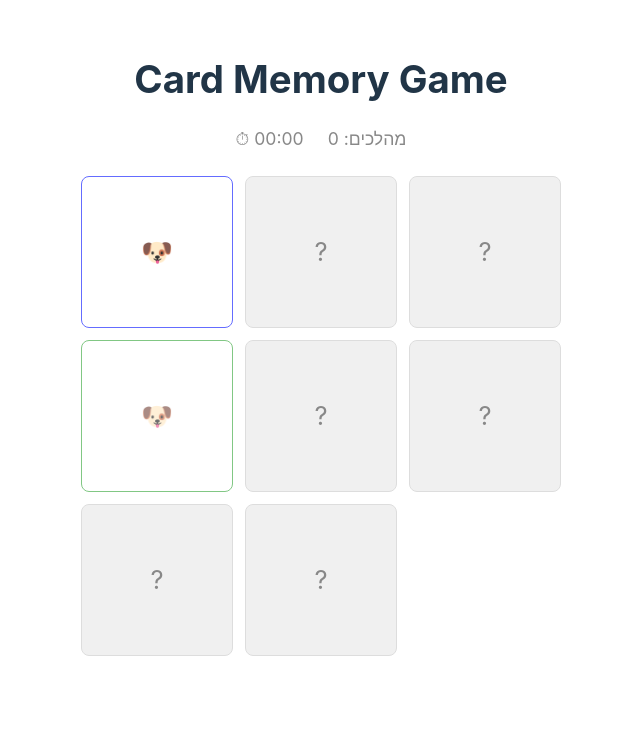
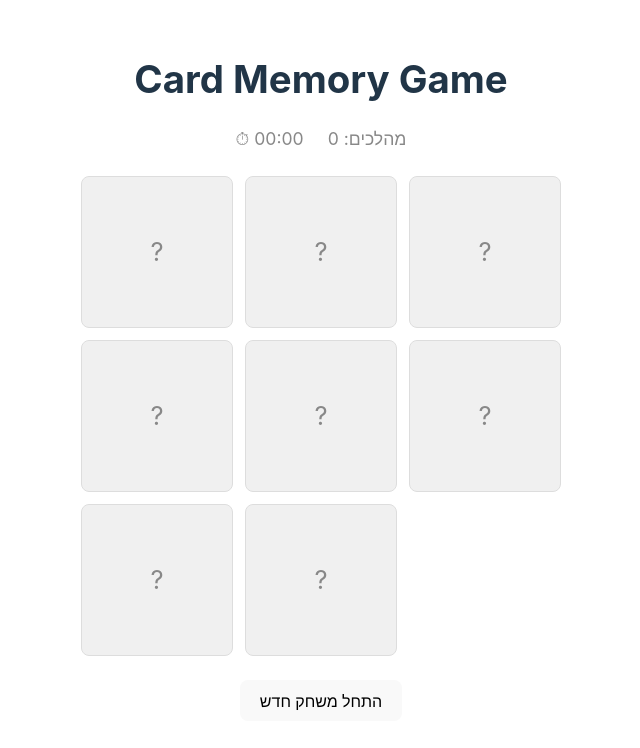
Before and after one commit to RonAsh12/memory_game, a React (Vite) app: page / in a window 1280 px wide. Shown: the top 748 px of the page, without its empty margins (319-959 px from the left). Built offline with nearby package versions, Linux system fonts and the light colour scheme.

Commit message:
add card shuffling, win condition detection, and reset functionality

```diff
--- a/src/App.css
+++ b/src/App.css
@@ -4,3 +4,13 @@
   padding: 2rem;
   text-align: center;
 }
+
+.win-message {
+  font-size: 1.2rem;
+  color: #4caf50;
+  margin-bottom: 1rem;
+}
+
+.new-game-button {
+  margin-top: 1.5rem;
+}
--- a/src/App.jsx
+++ b/src/App.jsx
@@ -1,23 +1,73 @@
+import { useState } from 'react'
 import GameInfo from './components/GameInfo'
 import Board from './components/Board'
+import { createCards } from './utils/cards'
 import './App.css'
 
-const sampleCards = [
-  { id: 1, value: '🐶', isFlipped: true, isMatched: false },
-  { id: 2, value: '🐱', isFlipped: false, isMatched: false },
-  { id: 3, value: '🐱', isFlipped: false, isMatched: false },
-  { id: 4, value: '🐶', isFlipped: false, isMatched: true },
-  { id: 5, value: '🐭', isFlipped: false, isMatched: false },
-  { id: 6, value: '🐹', isFlipped: false, isMatched: false },
-  { id: 7, value: '🐭', isFlipped: false, isMatched: false },
-  { id: 8, value: '🐹', isFlipped: false, isMatched: false },
-]
+const MISMATCH_DELAY_MS = 800
 
 function App() {
+  const [cards, setCards] = useState(createCards)
+  const [selectedIds, setSelectedIds] = useState([])
+  const [moves, setMoves] = useState(0)
+  const [isComparing, setIsComparing] = useState(false)
+
+  const isGameWon = cards.every((card) => card.isMatched)
+
+  function handleNewGame() {
+    setCards(createCards())
+    setSelectedIds([])
+    setMoves(0)
+    setIsComparing(false)
+  }
+
+  function handleCardClick(id) {
+    if (isComparing || isGameWon) return
+
+    const clickedCard = cards.find((card) => card.id === id)
+    if (clickedCard.isFlipped || clickedCard.isMatched) return
+
+    const flippedCards = cards.map((card) =>
+      card.id === id ? { ...card, isFlipped: true } : card,
+    )
+    setCards(flippedCards)
+
+    const nextSelectedIds = [...selectedIds, id]
+    if (nextSelectedIds.length < 2) {
+      setSelectedIds(nextSelectedIds)
+      return
+    }
+
+    setMoves((previousMoves) => previousMoves + 1)
+    setIsComparing(true)
+
+    const [firstId, secondId] = nextSelectedIds
+    const firstCard = flippedCards.find((card) => card.id === firstId)
+    const secondCard = flippedCards.find((card) => card.id === secondId)
+    const isMatch = firstCard.value === secondCard.value
+
+    setTimeout(() => {
+      setCards((previousCards) =>
+        previousCards.map((card) => {
+          if (card.id !== firstId && card.id !== secondId) return card
+          return isMatch ? { ...card, isMatched: true } : { ...card, isFlipped: false }
+        }),
+      )
+      setSelectedIds([])
+      setIsComparing(false)
+    }, MISMATCH_DELAY_MS)
+  }
+
   return (
     <div className="app">
-      <GameInfo />
-      <Board cards={sampleCards} />
+      <GameInfo moves={moves} />
+      {isGameWon && (
+        <p className="win-message">🎉 ניצחת! מצאת את כל הזוגות ב-{moves} מהלכים.</p>
+      )}
+      <Board cards={cards} onCardClick={handleCardClick} />
+      <button className="new-game-button" onClick={handleNewGame}>
+        התחל משחק חדש
+      </button>
     </div>
   )
 }
--- a/src/components/Board.jsx
+++ b/src/components/Board.jsx
@@ -1,7 +1,7 @@
 import Card from './Card'
 import './Board.css'
 
-function Board({ cards }) {
+function Board({ cards, onCardClick }) {
   const columns = Math.round(Math.sqrt(cards.length))
 
   return (
@@ -15,6 +15,7 @@ function Board({ cards }) {
           value={card.value}
           isFlipped={card.isFlipped}
           isMatched={card.isMatched}
+          onClick={() => onCardClick(card.id)}
         />
       ))}
     </div>
--- a/src/components/Card.jsx
+++ b/src/components/Card.jsx
@@ -1,8 +1,11 @@
 import './Card.css'
 
-function Card({ value, isFlipped, isMatched }) {
+function Card({ value, isFlipped, isMatched, onClick }) {
   return (
-    <div className={`card ${isFlipped || isMatched ? 'is-flipped' : ''} ${isMatched ? 'is-matched' : ''}`}>
+    <div
+      className={`card ${isFlipped || isMatched ? 'is-flipped' : ''} ${isMatched ? 'is-matched' : ''}`}
+      onClick={onClick}
+    >
       <div className="card-face card-face-back">?</div>
       <div className="card-face card-face-front">{value}</div>
     </div>
--- a/src/components/GameInfo.jsx
+++ b/src/components/GameInfo.jsx
@@ -1,12 +1,12 @@
 import './GameInfo.css'
 
-function GameInfo() {
+function GameInfo({ moves }) {
   return (
     <div className="game-info">
       <h1>Card Memory Game</h1>
       <div className="game-info-stats">
         <span className="game-info-item">⏱ 00:00</span>
-        <span className="game-info-item">מהלכים: 0</span>
+        <span className="game-info-item">מהלכים: {moves}</span>
       </div>
     </div>
   )
--- /dev/null
+++ b/src/utils/cards.js
@@ -0,0 +1,18 @@
+const CARD_VALUES = ['🐶', '🐱', '🐭', '🐹']
+
+export function shuffleCards(cards) {
+  const shuffled = [...cards]
+  for (let i = shuffled.length - 1; i > 0; i--) {
+    const j = Math.floor(Math.random() * (i + 1))
+    ;[shuffled[i], shuffled[j]] = [shuffled[j], shuffled[i]]
+  }
+  return shuffled
+}
+
+export function createCards() {
+  const cards = CARD_VALUES.flatMap((value, index) => [
+    { id: index * 2, value, isFlipped: false, isMatched: false },
+    { id: index * 2 + 1, value, isFlipped: false, isMatched: false },
+  ])
+  return shuffleCards(cards)
+}
```
Also changed, not shown: 2 other files (tests, documents, lock files or other folders).
